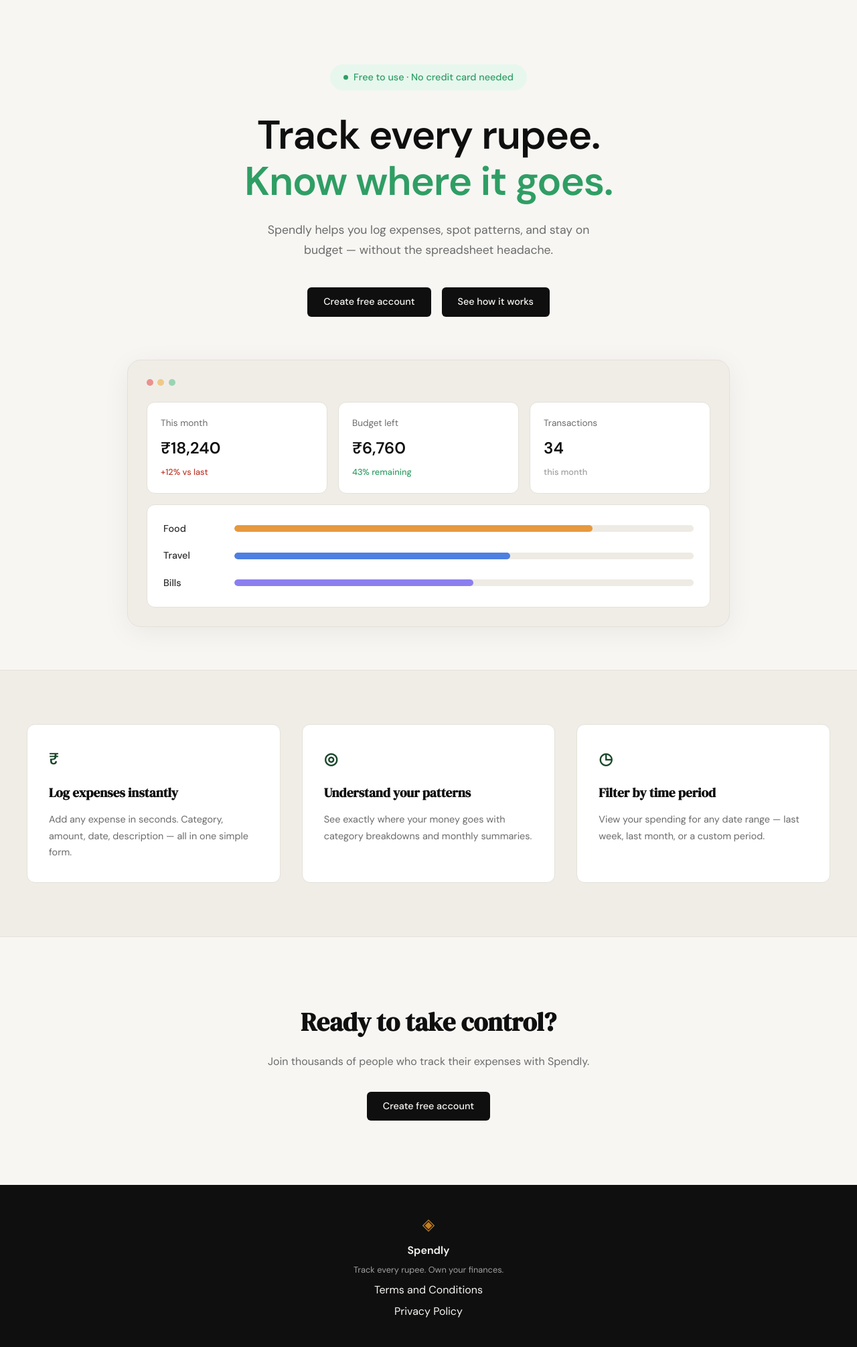
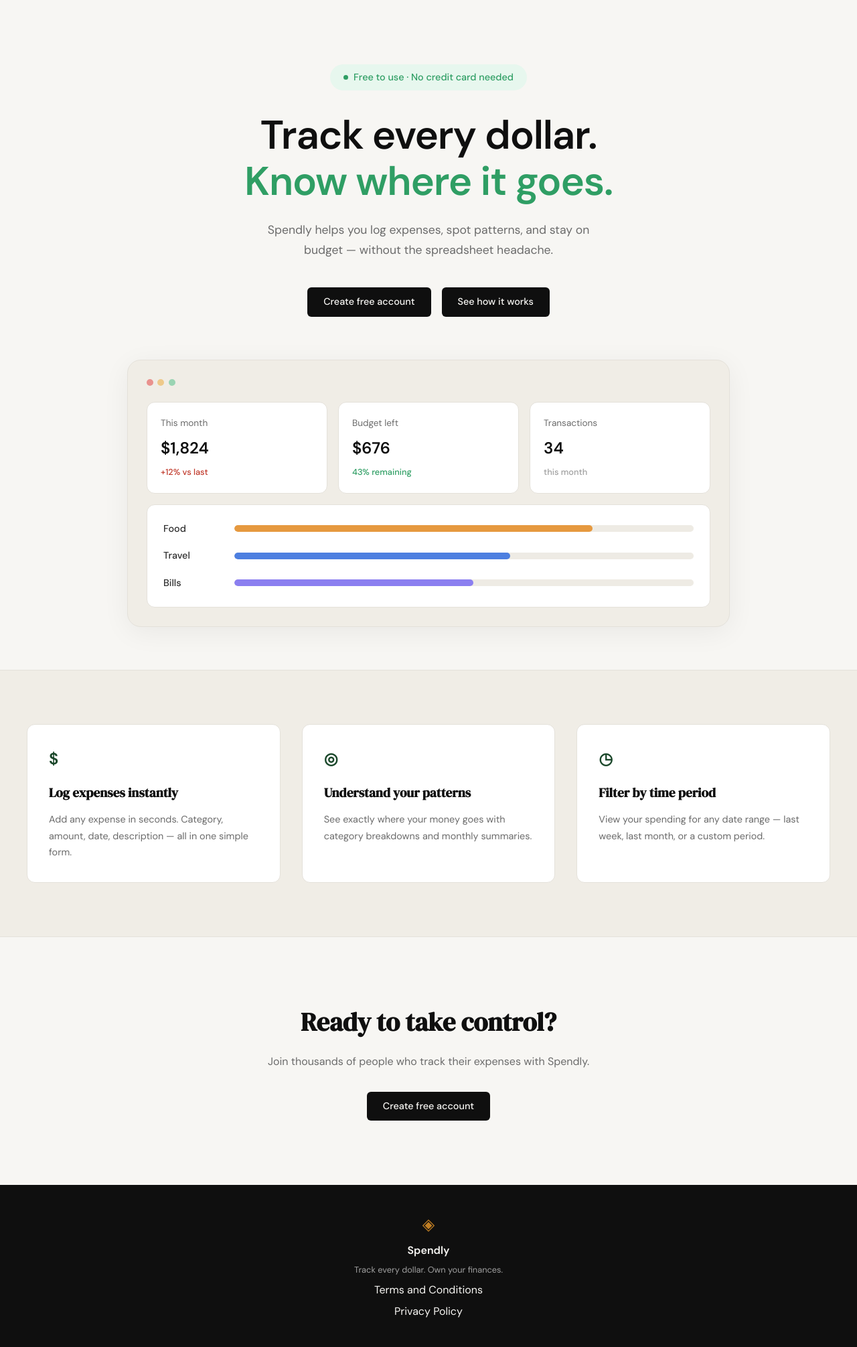
Before and after one commit to gman215/spendly, a Flask app: page / in a window 1280 px wide. Shown: the part 61-2072 px from the top of the page at 67% size. Run offline with Flask 3, Linux system fonts and the light colour scheme.

Commit message:
change to USD

```diff
--- a/templates/base.html
+++ b/templates/base.html
@@ -33,7 +33,7 @@
         <div class="footer-inner">
             <span class="brand-icon">◈</span>
             <span class="footer-name">Spendly</span>
-            <p class="footer-copy">Track every rupee. Own your finances.</p>
+            <p class="footer-copy">Track every dollar. Own your finances.</p>
             <a href="{{ url_for('terms') }}">Terms and Conditions</a>
             <a href="{{ url_for('privacy') }}">Privacy Policy</a>
         </div>
--- a/templates/landing.html
+++ b/templates/landing.html
@@ -1,6 +1,6 @@
 {% extends "base.html" %}
 
-{% block title %}Spendly — Track Every Rupee{% endblock %}
+{% block title %}Spendly — Track Every Dollar{% endblock %}
 
 {% block head %}
 <style>
@@ -71,7 +71,7 @@
             Free to use · No credit card needed
         </div>
         <h1 class="hero-title">
-            Track every rupee.<br>
+            Track every dollar.<br>
             <span class="hero-title-accent">Know where it goes.</span>
         </h1>
         <p class="hero-subtitle">
@@ -93,12 +93,12 @@
             <div class="mock-stats">
                 <div class="mock-stat">
                     <span class="mock-stat-label">This month</span>
-                    <span class="mock-stat-value">₹18,240</span>
+                    <span class="mock-stat-value">$1,824</span>
                     <span class="mock-stat-delta mock-stat-delta-up">+12% vs last</span>
                 </div>
                 <div class="mock-stat">
                     <span class="mock-stat-label">Budget left</span>
-                    <span class="mock-stat-value">₹6,760</span>
+                    <span class="mock-stat-value">$676</span>
                     <span class="mock-stat-delta mock-stat-delta-good">43% remaining</span>
                 </div>
                 <div class="mock-stat">
@@ -134,7 +134,7 @@
 <section class="features">
     <div class="features-inner">
         <div class="feature-card">
-            <div class="feature-icon">₹</div>
+            <div class="feature-icon">$</div>
             <h3 class="feature-title">Log expenses instantly</h3>
             <p class="feature-body">Add any expense in seconds. Category, amount, date, description — all in one simple form.</p>
         </div>
```
